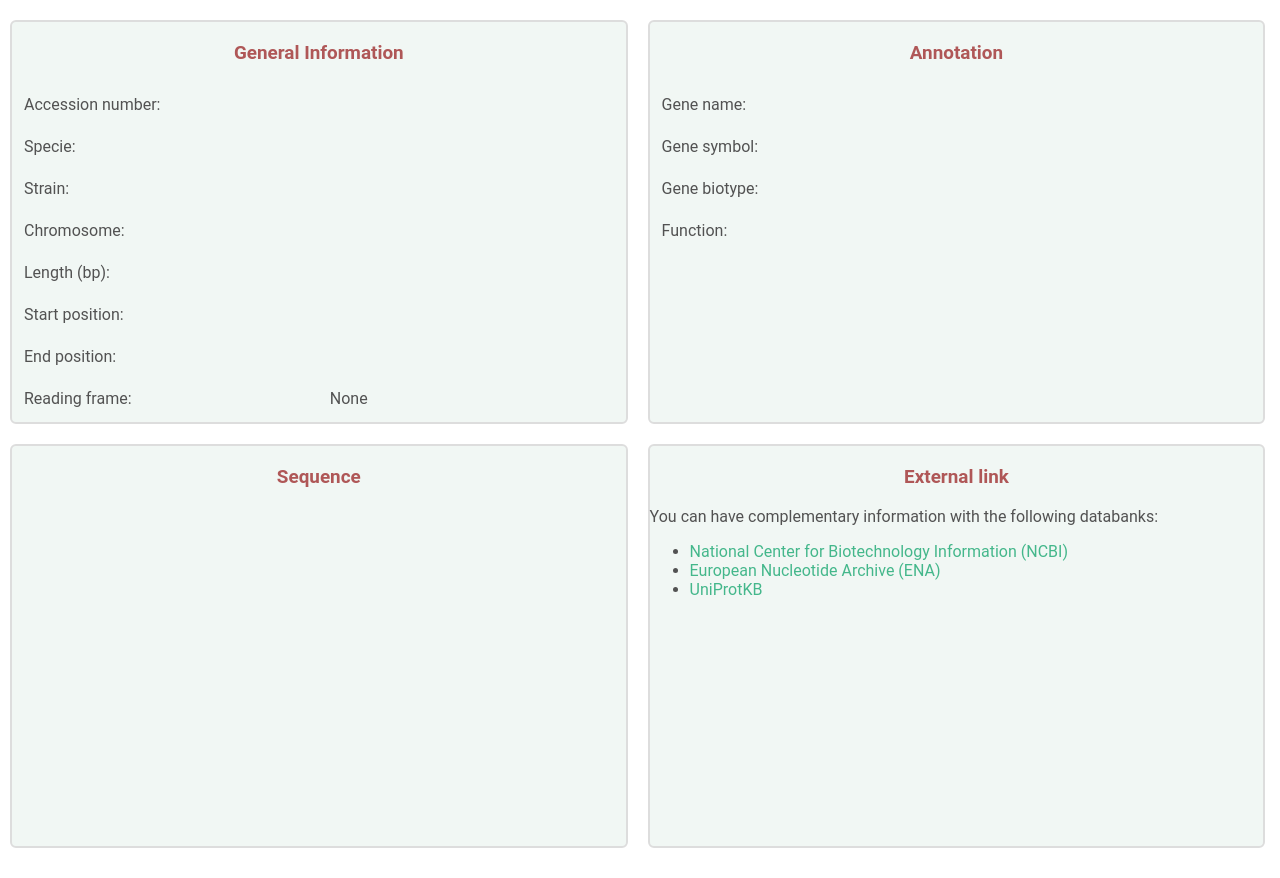
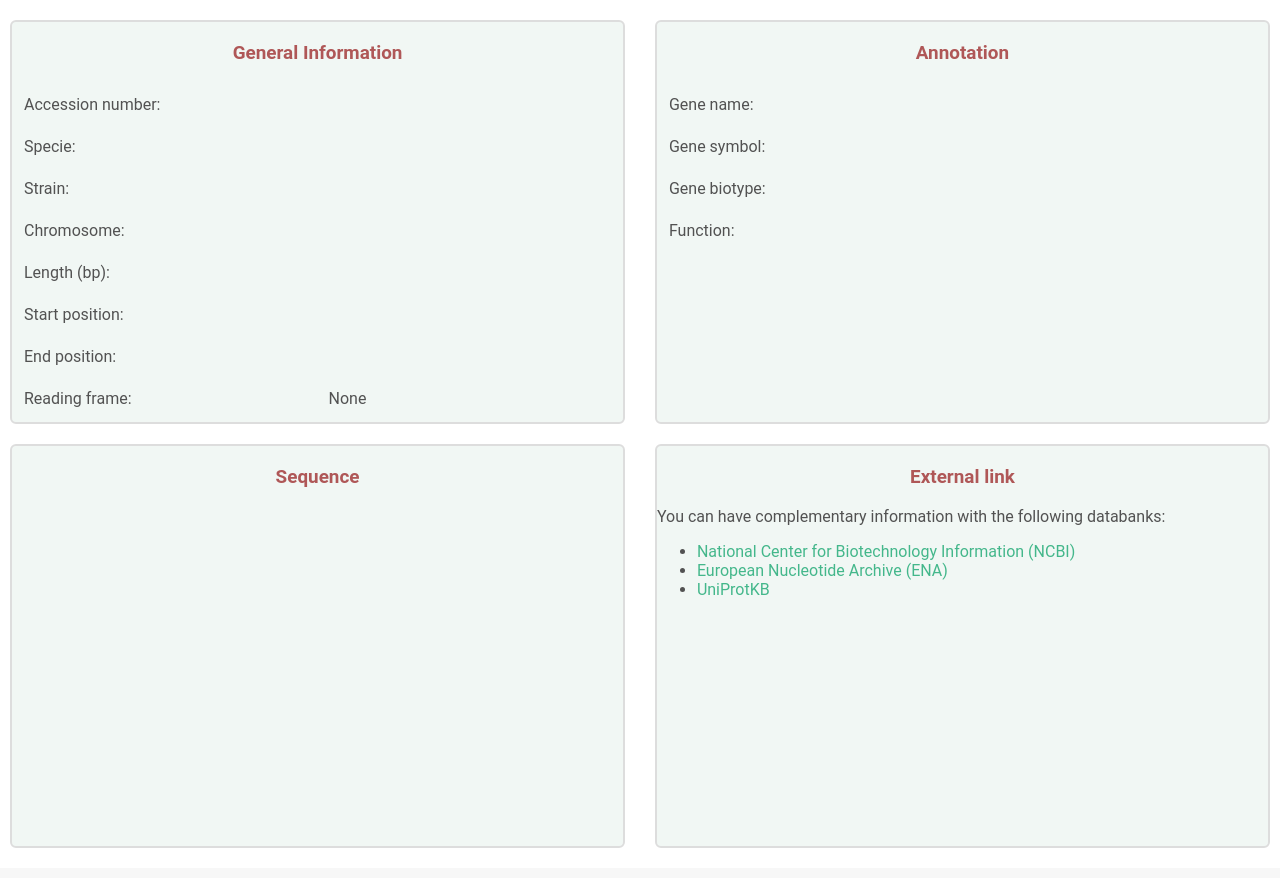
Before and after one commit to MR-biosoft/AnnotationWebsite, a Django app: template Python/prokaryote/annotation/templates/single_gene_entry.html in a window 1280 px wide. Shown: the part 305-1183 px from the top of the page. After the commit the page ends 1153 px from the top, so only its background shows below. Run offline with Django 3.2, Linux system fonts and the light colour scheme; the template is opened without the code that fills it, so the values that code supplies are empty.

Commit message:
:pencil2: Use of flexbox for improving design

```diff
--- a/Python/prokaryote/static/css/custom_styles.css
+++ b/Python/prokaryote/static/css/custom_styles.css
@@ -274,28 +274,31 @@ hr {
     flex-direction: row;
     flex-wrap: wrap;
     width: 100%;
-    margin-bottom: 30px;
+}
+
+.entry-gene-information:nth-child(1){
+    margin-top: 20px;
 }
 
 .entry-gene-information {
     display: flex;
     flex-direction: row;
+    justify-content: space-between;
     flex-wrap: wrap;
     width: 100%;
-    margin-top: 20px;
 }
+
+
 
 .entry-column-information {
     max-width: 620px;
-    width: 48.7%;
+    min-width: 260px;
+    width: 48.5%;
     height: 400px;
     background-color: rgb(241, 247, 244);
     border: 2.5px solid #dddddd;
     border-radius: 6px;
-}
-
-.entry-column-information:nth-child(1){
-    margin-right: 20px;
+    margin-bottom: 20px;
 }
 
 .entry-title {
```
